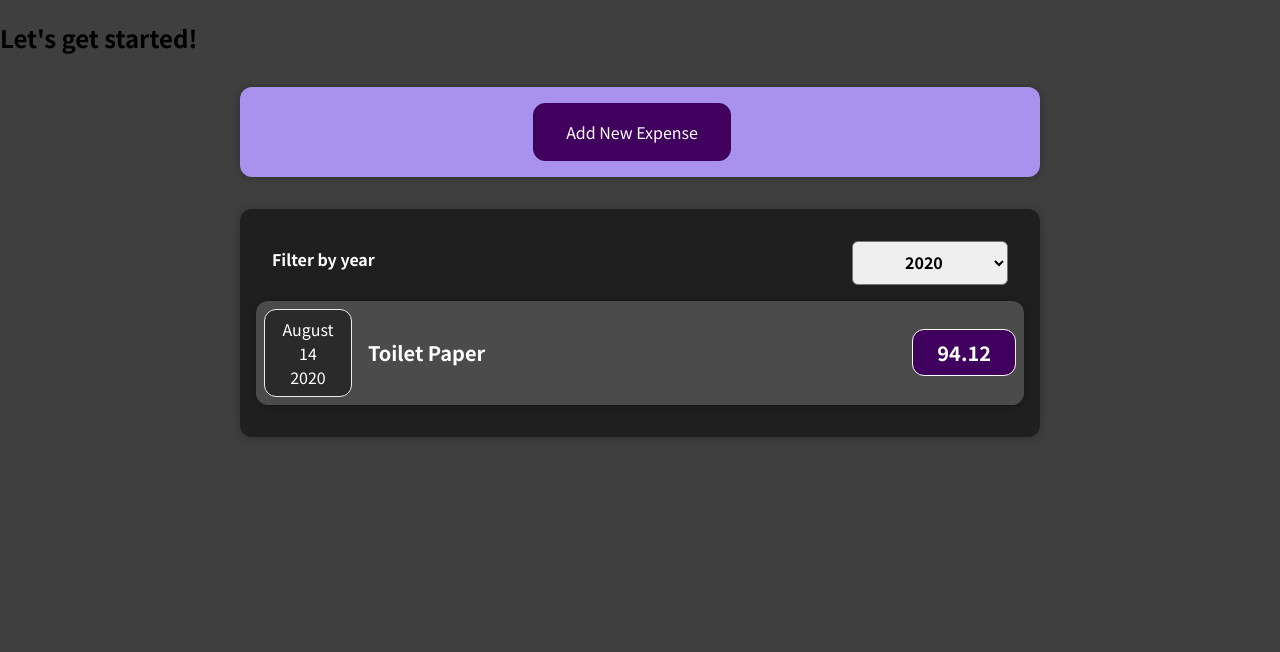
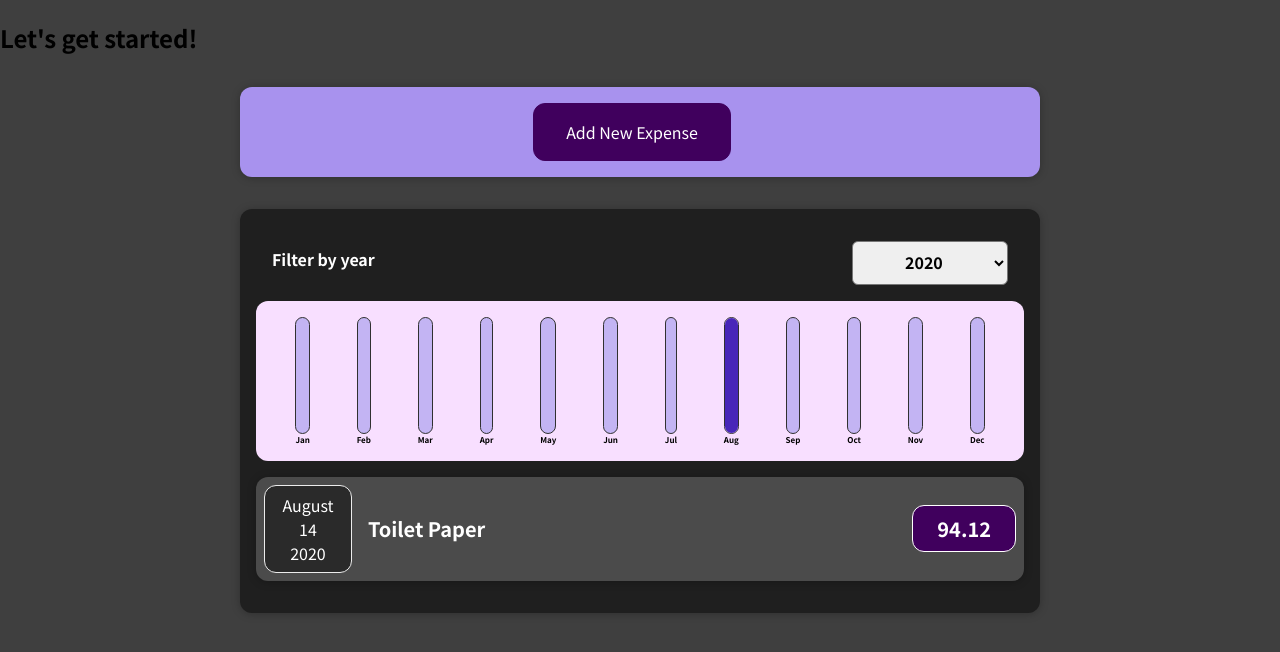
Before and after one commit to ChristinaGaitan/expenses-react, a React (Create React App) app: page / in a window 1280 px wide. Shown: the top 652 px of the page. Built offline with nearby package versions, Linux system fonts and the light colour scheme.

Commit message:
Use Chart component to represent expenses

```diff
--- a/src/components/Expenses/Expenses.js
+++ b/src/components/Expenses/Expenses.js
@@ -2,6 +2,7 @@
 import Card from "../UI/Card";
 import ExpensesFilter from "./ExpensesFilter";
 import ExpensesList from "./ExpensesList";
+import ExpensesChart from "./ExpensesChart";
 
 import "./Expenses.css";
 
@@ -22,6 +23,7 @@
         selected={filteredYear}
         onChangeFilter={filterChangeHandler}
       />
+      <ExpensesChart expenses={filteredExpenses} />
       <ExpensesList items={filteredExpenses} />
     </Card>
   );
--- /dev/null
+++ b/src/components/Expenses/ExpensesChart.js
@@ -0,0 +1,27 @@
+import Chart from "../Chart/Chart";
+
+const ExpensesChart = (props) => {
+  const chartDataPoints = [
+    { label: "Jan", value: 0 },
+    { label: "Feb", value: 0 },
+    { label: "Mar", value: 0 },
+    { label: "Apr", value: 0 },
+    { label: "May", value: 0 },
+    { label: "Jun", value: 0 },
+    { label: "Jul", value: 0 },
+    { label: "Aug", value: 0 },
+    { label: "Sep", value: 0 },
+    { label: "Oct", value: 0 },
+    { label: "Nov", value: 0 },
+    { label: "Dec", value: 0 },
+  ];
+
+  for (const expense of props.expenses) {
+    const expenseMonth = expense.date.getMonth();
+    chartDataPoints[expenseMonth].value += expense.amount;
+  }
+
+  return <Chart dataPoints={chartDataPoints} />;
+};
+
+export default ExpensesChart;
```
